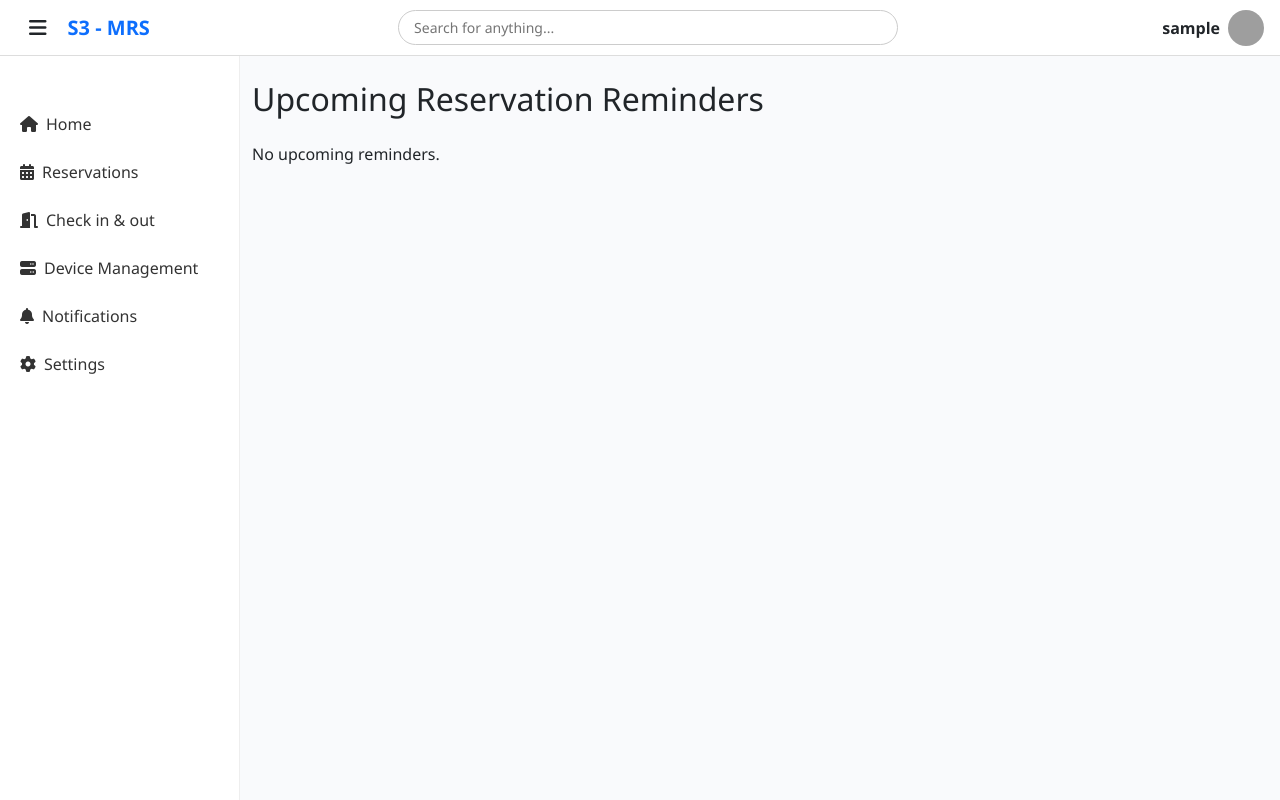
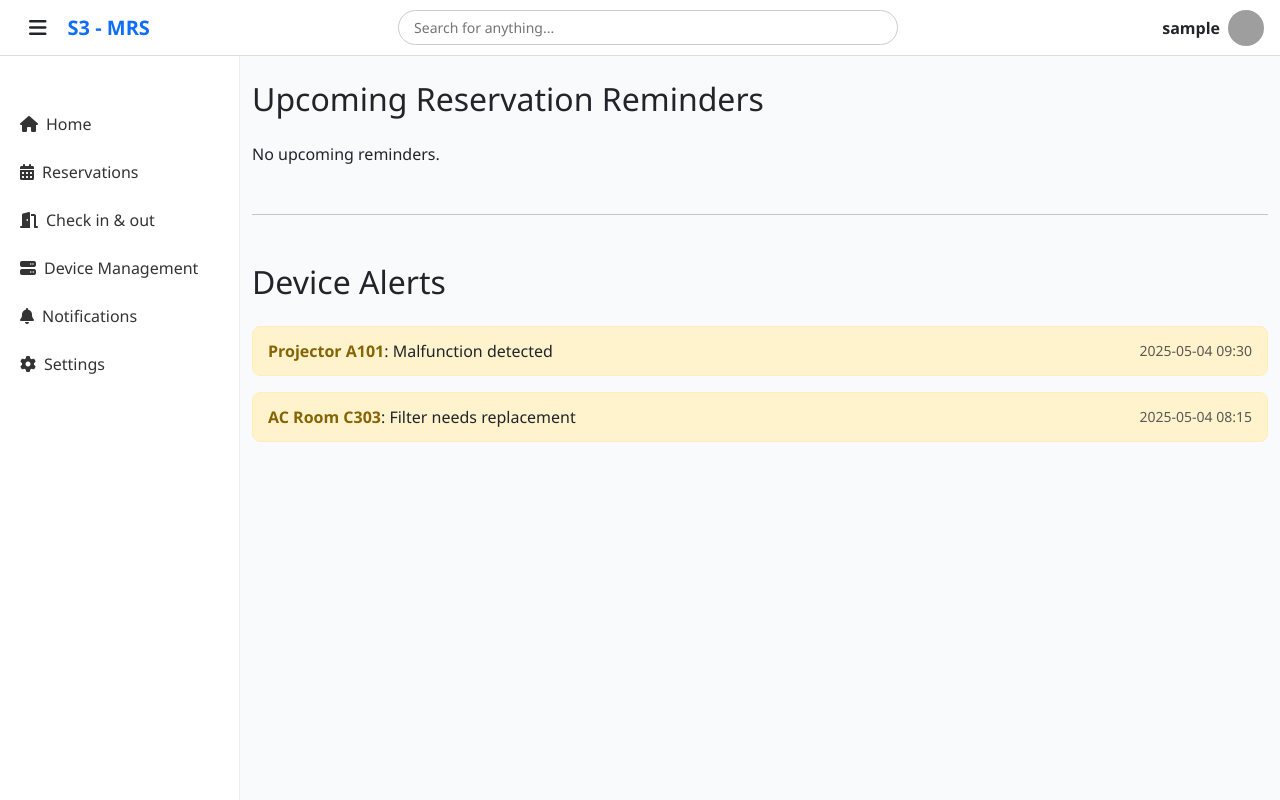
Before and after one commit to nguyenthinhthanh/S3-MRS, a Flask app: page /notifications in a window 1280 px wide. Run offline with Flask 2, Linux system fonts and the light colour scheme; the visitor is signed in with stand-in values (Sample User, id 1); grey boxes are pictures that could not be loaded.

Commit message:
Implement device alert

```diff
--- a/Source/app.py
+++ b/Source/app.py
@@ -242,12 +242,15 @@ def notifications():
         msg = "Sent reminders for: " + "; ".join(details)
         flash(msg, 'info')
 
-    return render_template(
-        'notifications.html',
-        user=session['user'],
-        reservations_history=history,
-        reminders=soon
-    )
+    device_alerts = [
+        {'device_name': 'Projector A101', 'message': 'Malfunction detected', 'timestamp': '2025-05-04 09:30'},
+        {'device_name': 'AC Room C303', 'message': 'Filter needs replacement', 'timestamp': '2025-05-04 08:15'}
+    ]
+    return render_template('notifications.html',
+                            user=session['user'],
+                            reservations_history=history,
+                            device_alerts=device_alerts,
+                            reminders=soon)
 
 @app.route('/settings')
 def settings():
--- a/Source/static/css/notifications.css
+++ b/Source/static/css/notifications.css
@@ -121,3 +121,18 @@
     margin-bottom: 0.25rem;
     color: #555;
   }
+
+  /* Device Alerts */
+.alert-list {
+  list-style: none;
+  padding: 0;
+}
+.alert-item {
+  background: #fff3cd;
+  border: 1px solid #ffeeba;
+  border-radius: 8px;
+  padding: 12px 15px;
+}
+.alert-item strong {
+  color: #856404;
+}
--- a/Source/templates/notifications.html
+++ b/Source/templates/notifications.html
@@ -43,5 +43,24 @@
     {% else %}
       <p>No upcoming reminders.</p>
     {% endif %}
+
+    <!-- Device Alerts Section -->
+    <hr class="my-5">
+    <h2 class="mb-4">Device Alerts</h2>
+    {% if device_alerts %}
+      <ul class="alert-list">
+        {% for alert in device_alerts %}
+        <li class="alert-item d-flex justify-content-between align-items-center mb-3">
+          <div>
+            <strong>{{ alert.device_name }}</strong>: {{ alert.message }}
+          </div>
+          <small class="text-muted">{{ alert.timestamp }}</small>
+        </li>
+        {% endfor %}
+      </ul>
+    {% else %}
+      <p>No device alerts at this time.</p>
+    {% endif %}
+
   </section>
 {% endblock %}
```
